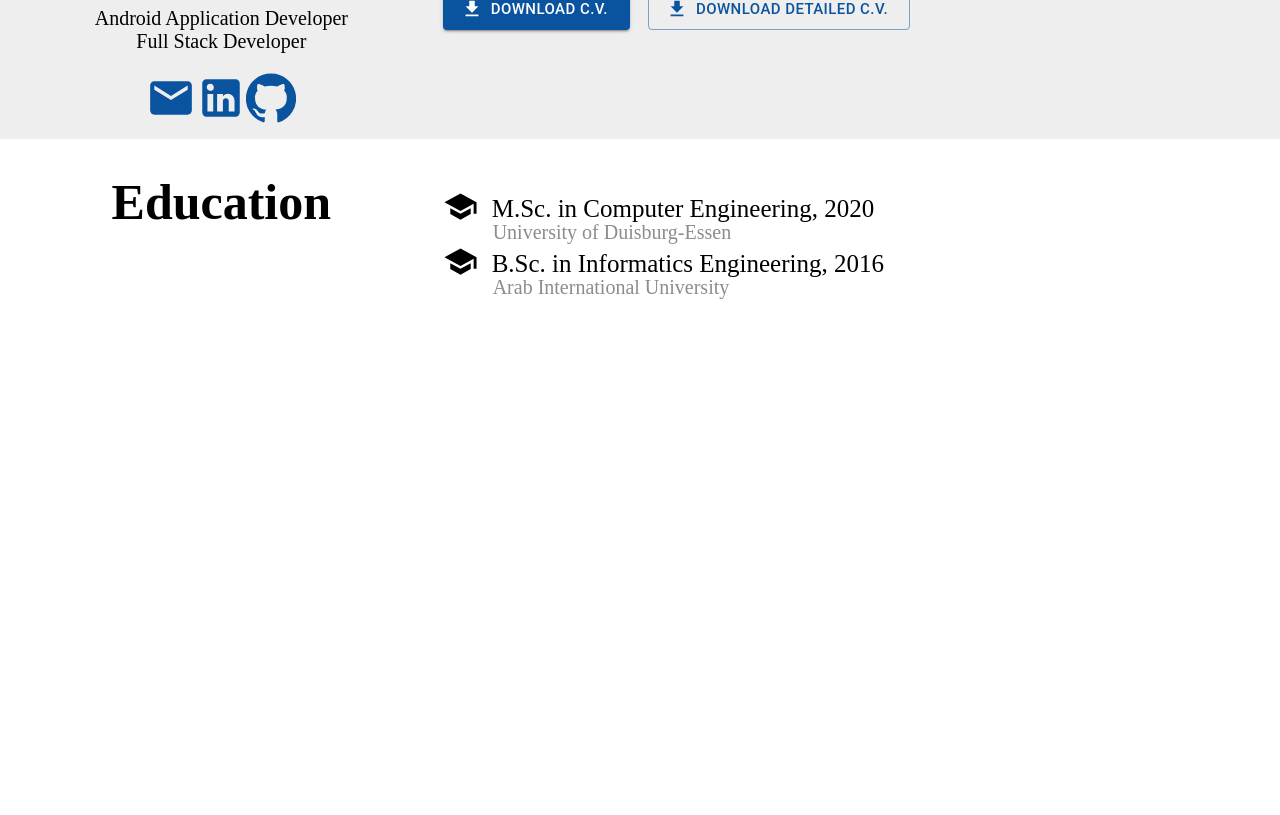
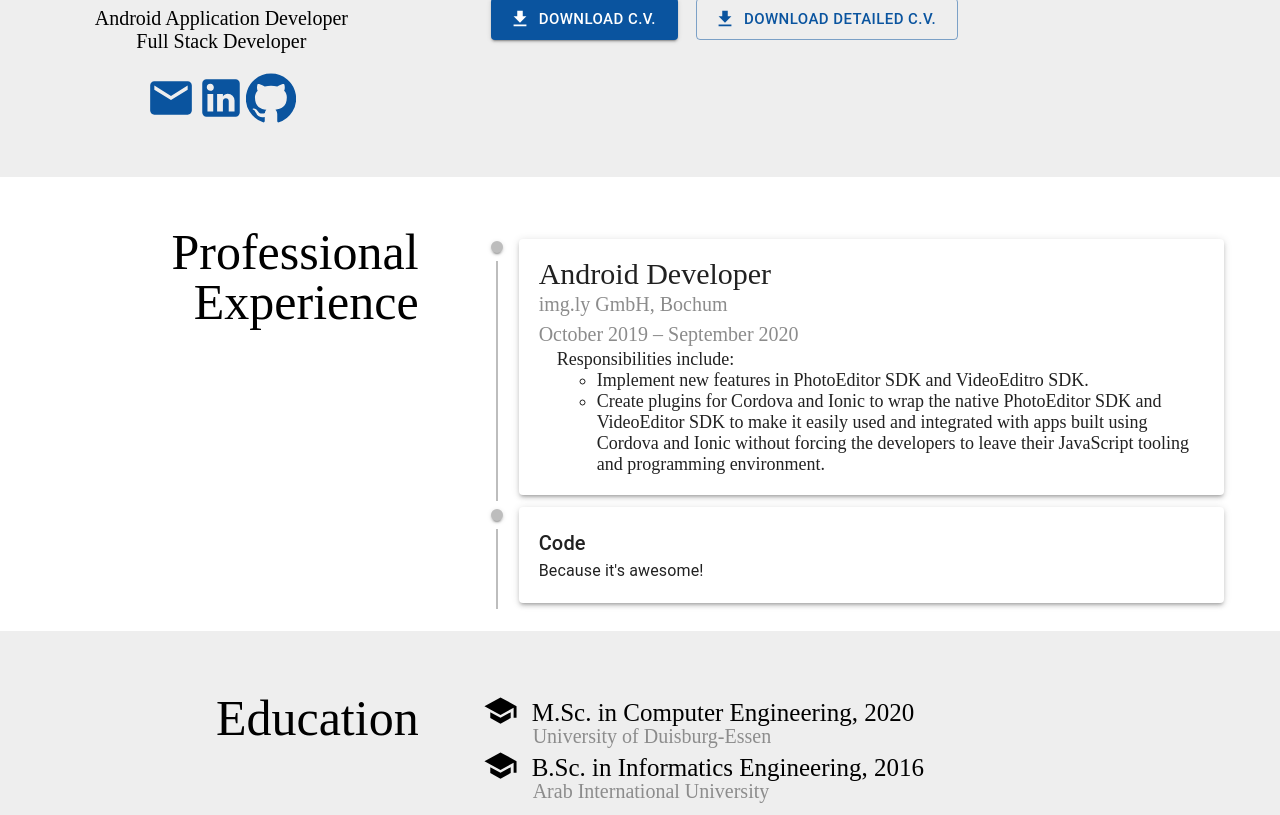
Before and after one commit to HasanMhdAmin/HasanMhdAmin.github.io, a React (Create React App) app: page /#/ in a window 1280 px wide. Shown: the part 420-1235 px from the top of the page. Before the commit the page ends 800 px from the top, so only its background shows below. Built offline with nearby package versions, Linux system fonts and the light colour scheme; a web font is replaced by a local one.

Commit message:
change in styles

```diff
--- a/package.json
+++ b/package.json
@@ -5,6 +5,7 @@
   "dependencies": {
     "@material-ui/core": "^4.11.0",
     "@material-ui/icons": "^4.9.1",
+    "@material-ui/lab": "^4.0.0-alpha.56",
     "@testing-library/jest-dom": "^4.2.4",
     "@testing-library/react": "^9.3.2",
     "@testing-library/user-event": "^7.1.2",
--- a/src/pages/mainPage/Home.js
+++ b/src/pages/mainPage/Home.js
@@ -2,12 +2,14 @@ import React from 'react';
 import '../../App.css';
 import Biography from "./sections/Biography";
 import Education from "./sections/Education";
+import Experience from "./sections/Experience";
 
 
 function Home() {
     return (
         <div>
             <Biography/>
+            <Experience/>
             <Education/>
         </div>
 
--- a/src/pages/mainPage/sections/Biography.js
+++ b/src/pages/mainPage/sections/Biography.js
@@ -22,7 +22,7 @@ function Biography() {
             marginLeft: 30
         },
         cvHeader: {
-            // marginTop: 100,
+            paddingBottom: 50,
             paddingTop: 100,
             backgroundColor: "#eeeeee"
         },
@@ -34,6 +34,8 @@ function Biography() {
         profileSection: {
             marginLeft: "auto",
             marginRight: "auto",
+            textAlign: 'center',
+
         },
         profileName: {
             fontSize: 40,
@@ -41,19 +43,15 @@ function Biography() {
         },
         profileExperience: {
             fontSize: 20,
-            marginBottom: 20
+            marginBottom: 20,
         },
         biography: {
-            fontSize: 18
+            fontSize: 18,
+            paddingLeft: 60,
         },
         detailedCV: {
             marginLeft: 18
         },
-        paper: {
-            textAlign: 'center',
-            whiteSpace: 'nowrap',
-        }
-
     };
 
     return (
@@ -89,14 +87,16 @@ function Biography() {
                     <Grid container spacing={3}>
                         <Grid item lg={4}>
                             <div style={styles.profileSection}>
-                                <div style={styles.paper}>
+                                <div>
                                     <Avatar alt="Hasan Mhd Amin photo"
                                             src={process.env.PUBLIC_URL + "/images/hasan.jpg"}
                                             style={styles.userAvatar}/>
 
                                     <div className={"fontStyle heading"} style={styles.profileName}>Hasan Mhd Amin</div>
-                                    <div className={"fontStyle subheading"} style={styles.profileExperience}>Android Application Developer <br/>
-                                        Full Stack Developer</div>
+                                    <div className={"fontStyle subheading"} style={styles.profileExperience}>Android
+                                        Application Developer <br/>
+                                        Full Stack Developer
+                                    </div>
                                     <EmailIcon color="primary" style={{fontSize: 50}}/>
                                     <LinkedInIcon color="primary" style={{fontSize: 50}}/>
                                     <GitHubIcon color="primary" style={{fontSize: 50}}/>
@@ -104,13 +104,14 @@ function Biography() {
 
                             </div>
                         </Grid>
-                        <Grid item xs={8}>
+                        <Grid item xs={8} style={styles.biography}>
                             <div className={"fontStyle"}>
 
                                 <h1 className={"fontStyle"}>Biography</h1>
-                                <p style={styles.biography}>
+                                <p>
 
-                                    I am a software engineer with a passion for computer science. I earned a Bachelor’s
+                                    I am a <b>software engineer</b> with a passion for computer science. I earned a
+                                    Bachelor’s
                                     degree in Informatics Engineering from Arab International University, and then a
                                     Master’s degree in Computer Engineering from the University of Duisburg-Essen.
                                     <br/>
--- a/src/pages/mainPage/sections/Education.js
+++ b/src/pages/mainPage/sections/Education.js
@@ -13,33 +13,27 @@ function Education() {
         topMenu: {
             marginLeft: 30
         },
-        cvHeader: {
-            // marginTop: 100,
-            paddingTop: 100,
+        background: {
+            // paddingTop: 100,
             backgroundColor: "#eeeeee"
-        },
-        userAvatar: {
-            margin: "auto",
-            width: 270,
-            height: 270,
         },
         titleSection: {
             marginLeft: "auto",
             marginRight: "auto",
-            fontSize: 25
+            marginTop: 50,
+            fontSize: 25,
+            lineHeight: 1,
+            textAlign: 'right',
         },
         contentSection: {
-            marginTop: 50
+            marginTop: 50,
+            paddingLeft: 40,
         },
         description: {
             fontSize: 18
         },
         detailedCV: {
             marginLeft: 18
-        },
-        paper: {
-            textAlign: 'center',
-            whiteSpace: 'nowrap',
         },
         uni: {
             fontSize: 25,
@@ -59,15 +53,15 @@ function Education() {
     };
 
     return (
-        <div>
+        <div style={styles.background}>
             <Container maxWidth="lg">
                 <Grid container spacing={3}>
                     <Grid item lg={4}>
 
                         <div className={"fontStyle"}
-                             style={Object.assign(styles.titleSection, styles.paper)}>
+                             style={styles.titleSection}>
 
-                            <h1>Education</h1>
+                            <h1 className={"subheading"}>Education</h1>
 
                         </div>
                     </Grid>
--- /dev/null
+++ b/src/pages/mainPage/sections/Experience.js
@@ -0,0 +1,146 @@
+import React from 'react';
+import '../../../App.css';
+import Container from "@material-ui/core/Container";
+import Grid from "@material-ui/core/Grid";
+
+import Timeline from '@material-ui/lab/Timeline';
+import TimelineItem from '@material-ui/lab/TimelineItem';
+import TimelineSeparator from '@material-ui/lab/TimelineSeparator';
+import TimelineConnector from '@material-ui/lab/TimelineConnector';
+import TimelineContent from '@material-ui/lab/TimelineContent';
+import TimelineDot from '@material-ui/lab/TimelineDot';
+import TimelineOppositeContent from '@material-ui/lab/TimelineOppositeContent';
+
+import Paper from '@material-ui/core/Paper';
+import Typography from '@material-ui/core/Typography';
+
+import {makeStyles} from '@material-ui/core/styles';
+
+const useStyles = makeStyles((theme) => ({
+    paper: {
+        padding: '20px 20px',
+    },
+    secondaryTail: {
+        backgroundColor: theme.palette.secondary.main,
+    },
+}));
+
+function Experience() {
+    const classes = useStyles();
+
+    const styles = {
+
+        titleSection: {
+            marginLeft: "auto",
+            marginRight: "auto",
+            marginTop: 50,
+            fontSize: 25,
+            lineHeight: 1,
+            textAlign: 'right',
+        },
+        contentSection: {
+            marginTop: 50
+        },
+        jobTitle: {
+            fontSize: 30,
+            lineHeight: 1,
+        },
+        company: {
+            fontSize: 20,
+            marginTop: 7,
+            lineHeight: 1.5,
+            color: "#8c8c8c",
+            textDecoration: "none",
+        },
+        uniIcon: {
+            marginBottom: -7
+        },
+        removeOppositeContent: {
+            flex: 0,
+            content: "",
+        },
+        responsibilities: {
+            fontSize: 18,
+            marginLeft: 18,
+        }
+    };
+
+    return (
+        <div>
+            <Container maxWidth="lg">
+                <Grid container spacing={3}>
+                    <Grid item lg={4}>
+
+                        <div className={"fontStyle"}
+                            // style={Object.assign(styles.titleSection, styles.paper)}>
+                             style={styles.titleSection}>
+
+                            <h1 className={"subheading"}>Professional<br/>Experience</h1>
+
+                        </div>
+                    </Grid>
+                    <Grid item xs={8}>
+                        <div className={"fontStyle"} style={styles.contentSection}>
+
+                            <Timeline align="left">
+                                <TimelineItem>
+                                    <TimelineOppositeContent style={styles.removeOppositeContent}/>
+                                    <TimelineSeparator>
+                                        <TimelineDot/>
+                                        <TimelineConnector/>
+                                    </TimelineSeparator>
+                                    <TimelineContent>
+                                        <Paper elevation={3} className={classes.paper}>
+                                            <div style={styles.jobTitle}>Android Developer</div>
+                                            <a style={styles.company} href={"https://www.uni-due.de/"} target={"blank"}>
+                                                img.ly GmbH, Bochum
+                                                <br/>
+                                                October 2019 – September 2020
+                                            </a>
+                                            <div style={styles.responsibilities}>
+                                                Responsibilities include:
+                                                <ul>
+                                                    <li> Implement new features in PhotoEditor SDK and VideoEditro
+                                                        SDK.
+                                                    </li>
+                                                    <li> Create plugins for Cordova and Ionic to wrap the native
+                                                        PhotoEditor SDK and VideoEditor SDK to make it easily used and
+                                                        integrated with apps built using Cordova and Ionic without
+                                                        forcing the developers to leave their JavaScript tooling and
+                                                        programming environment.
+                                                    </li>
+                                                </ul>
+
+                                            </div>
+                                        </Paper>
+                                    </TimelineContent>
+                                </TimelineItem>
+                                <TimelineItem>
+                                    <TimelineOppositeContent style={styles.removeOppositeContent}/>
+
+                                    <TimelineSeparator>
+                                        <TimelineDot/>
+                                        <TimelineConnector/>
+                                    </TimelineSeparator>
+                                    <TimelineContent>
+                                        <Paper elevation={3} className={classes.paper}>
+                                            <Typography variant="h6" component="h1">
+                                                Code
+                                            </Typography>
+                                            <Typography>Because it&apos;s awesome!</Typography>
+                                        </Paper>
+                                    </TimelineContent>
+                                </TimelineItem>
+
+                            </Timeline>
+                        </div>
+
+                    </Grid>
+                </Grid>
+            </Container>
+        </div>
+
+    );
+}
+
+export default Experience;
```
Also changed, not shown: 1 other file (tests, documents, lock files or other folders).
